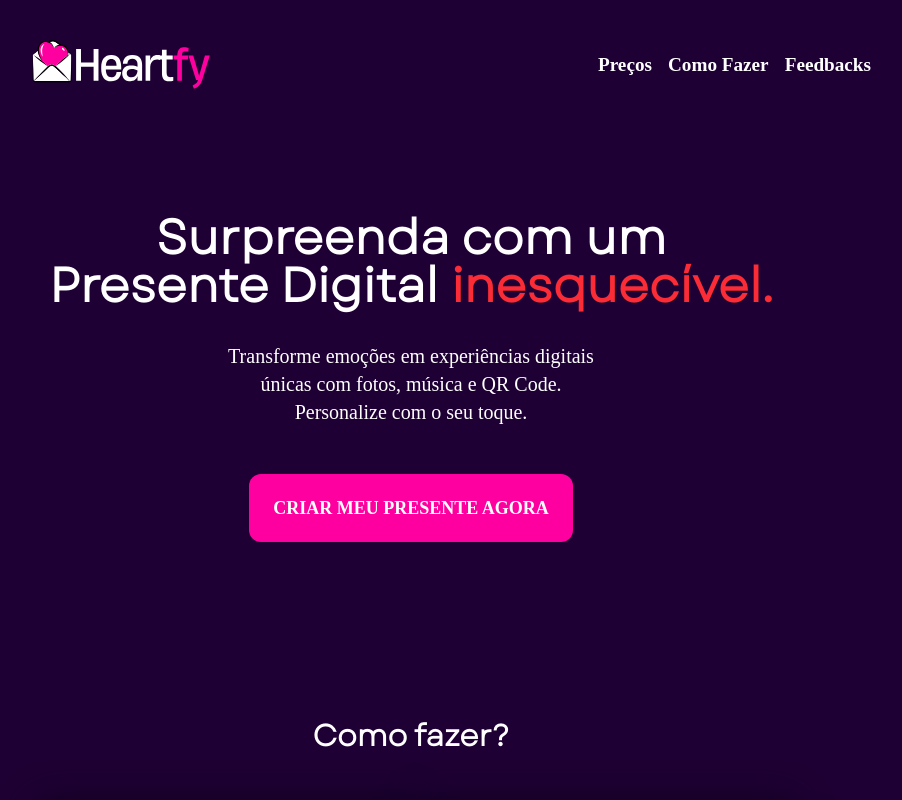
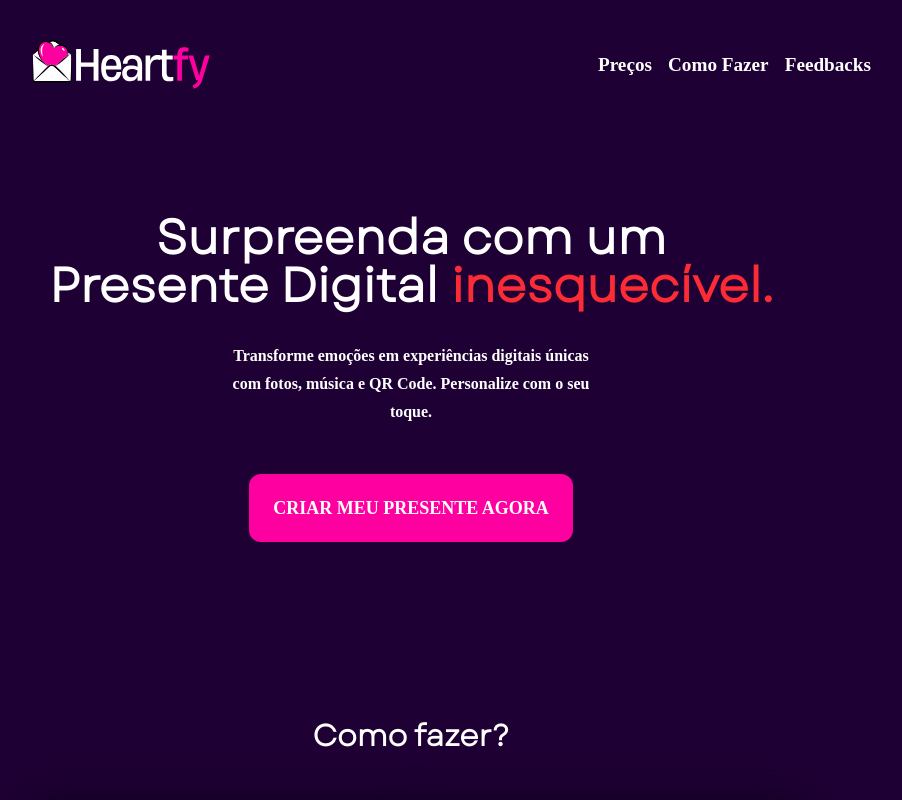
Before and after one commit to FernandoJMartins/heartyfy, a Next.js app: page / in a window 1280 px wide. Shown: the top 800 px of the page, without its empty margins (229-1131 px from the left). Built offline with nearby package versions, Linux system fonts and the light colour scheme.

Commit message:
style: subtitle

```diff
--- a/app/Components/Home.tsx
+++ b/app/Components/Home.tsx
@@ -154,10 +154,10 @@ export default function Home() {
                 <h1 id='tituloPrincipal' className="w-full text-3xl md:text-5xl font-bold mb-8 mt-2 md:w-[60%] mx-auto" style={{ fontFamily: 'telegraf' }}>
                     Surpreenda com um Presente Digital <span className='text-red-500'>inesquecível.</span>
                 </h1>
-                <p className="text-lg md:text-xl mt-4 w-[80%] md:w-[30%] mx-auto mb-8">
+                <h3 className="text-md font-semibold mb-4 md:flex md:text-xl mt-4 w-[80%] md:w-[30%] mx-auto mb-8">
 
                     Transforme emoções em experiências digitais únicas com fotos, música e QR Code. Personalize com o seu toque.
-                </p>
+                </h3>
                 <a
                     href="/create"
                     className="inline-block mt-4 bg-[#ff00a0] hover:bg-[#CB1E97] transition text-white font-semibold py-5 px-6 rounded-xl text-lg"
```
